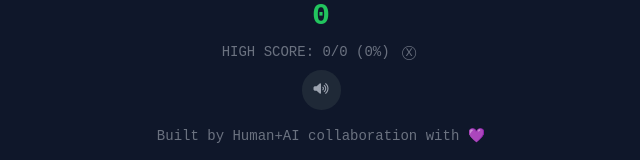
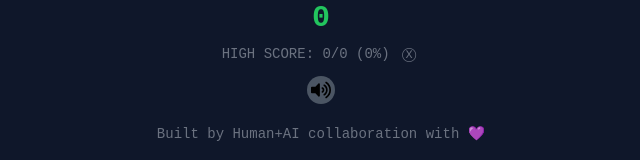
Before and after one commit to sethatwood/multi-n-back, a Vue app: page / in a window 1280 px wide. Both pictures are taken after a click on the button "Start Game". Shown: the part 568-728 px from the top of the page, without its empty margins (319-959 px from the left). Built offline with nearby package versions, Linux system fonts and the light colour scheme; a web font is replaced by a local one.

Commit message:
feat: uses svg's not fa cdn

```diff
--- a/index.html
+++ b/index.html
@@ -10,9 +10,7 @@
     <meta name="msapplication-TileColor" content="#da532c">
     <meta name="theme-color" content="#ffffff">
     <meta name="viewport" content="width=device-width, initial-scale=1.0" />
-    <title>Poly N-Back</title>
-    <link rel="stylesheet" href="https://cdnjs.cloudflare.com/ajax/libs/font-awesome/6.4.2/css/all.min.css" integrity="sha512-z3gLpd7yknf1YoNbCzqRKc4qyor8gaKU1qmn+CShxbuBusANI9QpRohGBreCFkKxLhei6S9CQXFEbbKuqLg0DA==" crossorigin="anonymous" referrerpolicy="no-referrer" />
-    <meta property="og:title" content="Poly N-Back Game" />
+    <title>Poly N-Back</title><meta property="og:title" content="Poly N-Back Game" />
     <meta property="og:description" content="Join the cognitive challenge with Poly N-Back, a unique twist on the classic N-Back memory game. Test and improve your memory skills!" />
     <meta property="og:image" content="https://polynback.fun/og-image.png" />
     <meta property="og:url" content="https://polynback.fun" />
--- a/src/App.vue
+++ b/src/App.vue
@@ -84,10 +84,10 @@
       >
         {{ gameStore.isDeterministic ? 'Disable' : 'Enable' }} Deterministic
       </button> -->
-      <div class="mt-2">
-        <button class="text-xs text-gray-400 bg-gray-800  hover:bg-gray-950 p-3 rounded-full focus:outline-none" @click="toggleAudio">
-          <i v-if="gameStore.isAudioEnabled" class="fas fa-volume-up"></i>
-          <i v-else class="fas fa-volume-mute"></i>
+      <div class="mt-3">
+        <button class="text-xs text-gray-600 bg-gray-600 hover:bg-gray-500 p-1 rounded-full focus:outline-none" @click="toggleAudio">
+          <img v-if="gameStore.isAudioEnabled" class="h-5 w-5" :src="volumeUpIcon" alt="Volume Up" />
+          <img v-else class="h-5 w-5" :src="volumeMuteIcon" alt="Volume Mute" />
         </button>
       </div>
       <div
@@ -114,6 +114,8 @@
 <script>
 import { onUnmounted, ref, watch, computed } from 'vue';
 import { useGameStore } from './store/gameStore';
+import volumeUpIcon from './assets/volume-up-solid.svg';
+import volumeMuteIcon from './assets/volume-mute-solid.svg';
 import IntroHead from './IntroHead.vue';
 import IntroContent from './IntroContent.vue';
 import ConfigStart from './ConfigStart.vue';
@@ -242,6 +244,8 @@ export default {
       toggleAudio,
       toggleDeterministicMode,
       toggleGame,
+      volumeMuteIcon,
+      volumeUpIcon,
     };
   },
 };
```
Also changed, not shown: src/assets/volume-mute-solid.svg (added), src/assets/volume-up-solid.svg (added).
